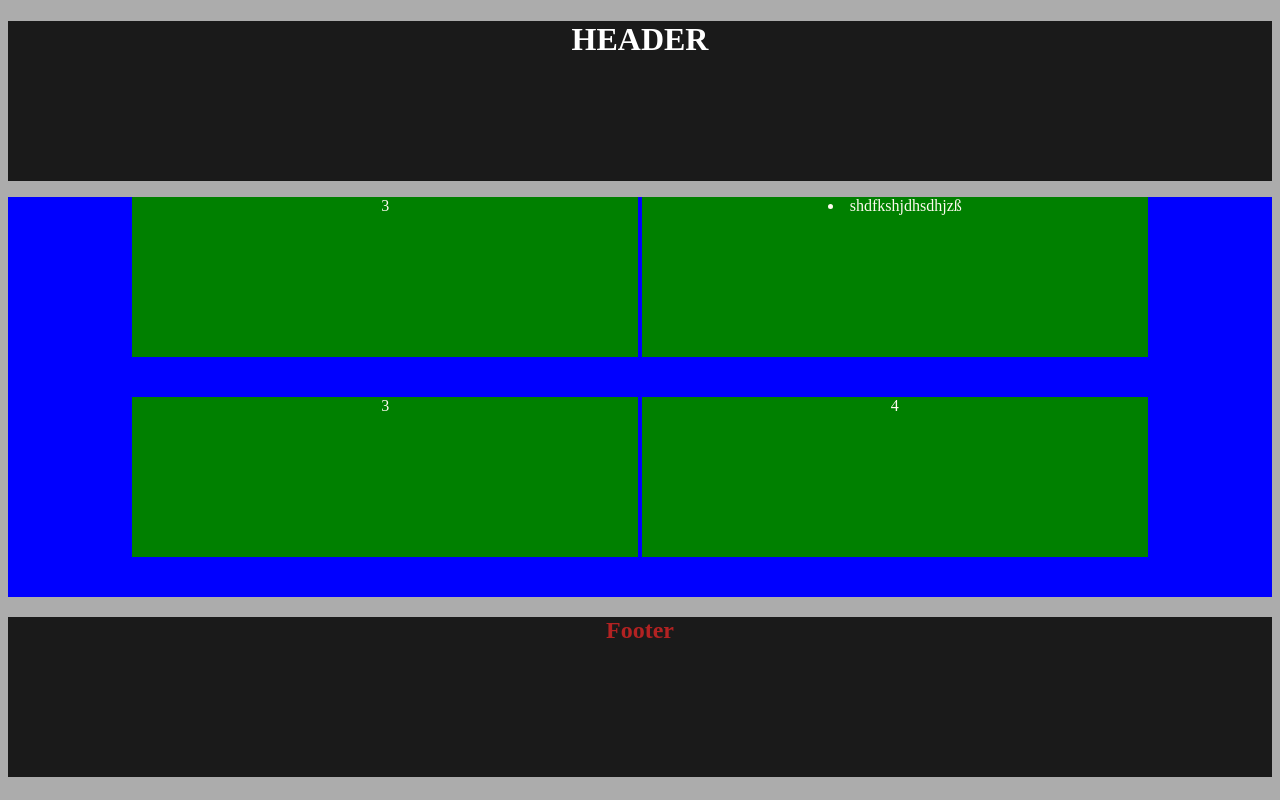
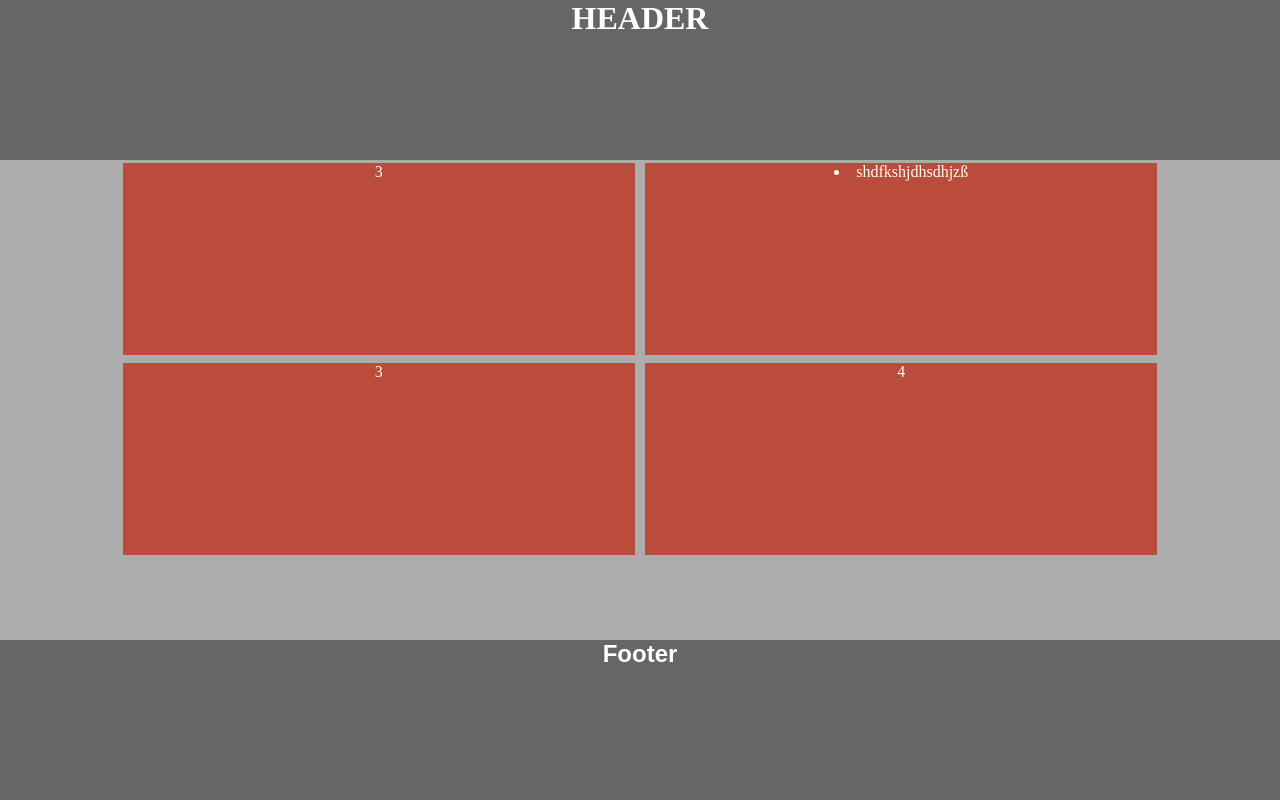
Before and after one commit to antaresvalle/repaso-html-css-gdl1, a plain HTML site: page index.html in a window 1280 px wide. Drawn offline with Linux system fonts and the light colour scheme.

```diff
--- a/css/main.css
+++ b/css/main.css
@@ -1,31 +1,43 @@
 body {
     background-color: #acacac;
     box-sizing: border-box;
+    padding: 0em;
+    margin: 0em;
 }
 header,footer{
     text-align: center;
-    background: #1a1a1a;
+    background: #666666;
     color: white;
     height: 20vh;
     vertical-align: middle;
+    margin: 0;
+    display: block;
+}
+h1,h2{
+    margin: 0%;
+}
+main{
+    width: 100%;
+    height: 60vh;
+    text-align: center;
 }
 header{
-    margin: 0em 0em 1em 0em;
+    margin: 0;
 }
 .row{
     width: 100%;
     height: 25vh;
     text-align: center;
     display: block;
-    background-color: blue;
 }
-.column{
+.column {
     width: 40%;
-    height: 20vh;
+    height: 24vh;
     display: inline-block;
-    background-color: green;
+    background-color: #BB4B3B;
     color: floralwhite;
+    margin: 0.2em 0.2em;
 }
 #footer {
-    color: firebrick;
+    font-family: sans-serif;
 }
```
Also changed, not shown: assets/images/con-css-colores.png (added), assets/images/solo-box-model-props.png (added), assets/images/solo-html.png (added), 2 other files.
